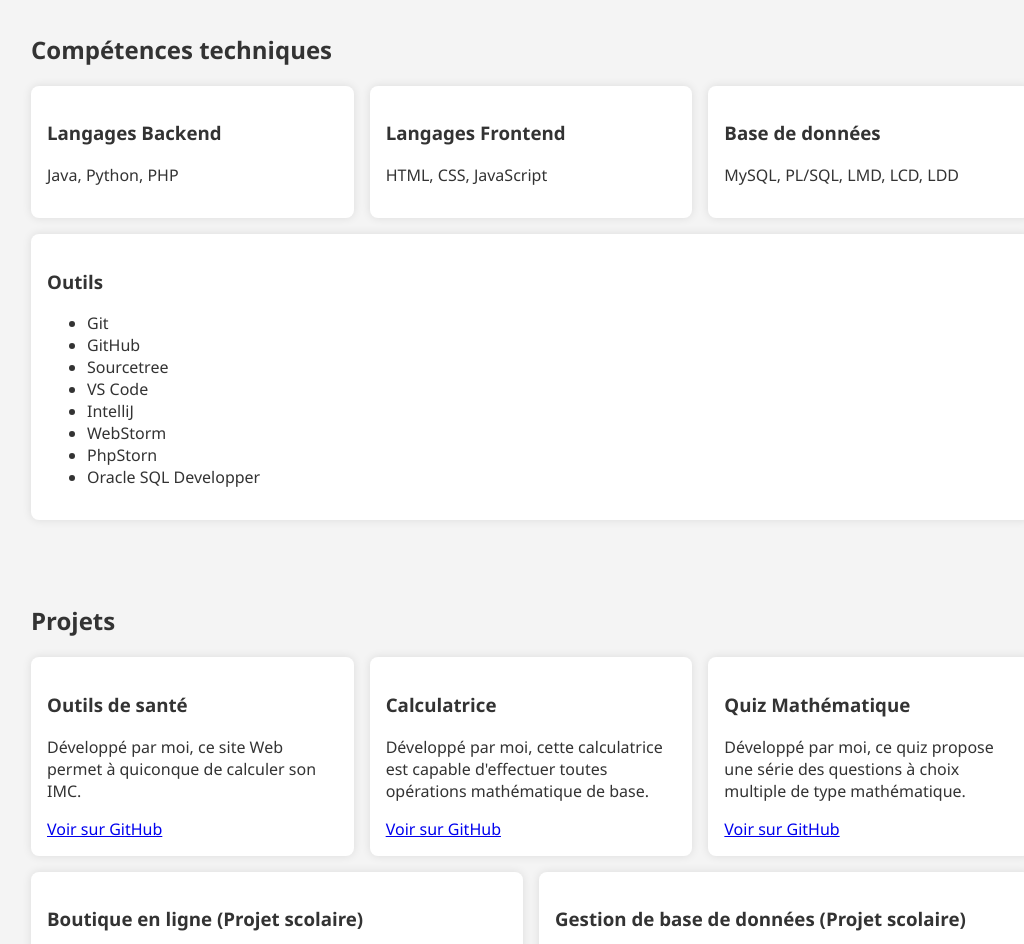
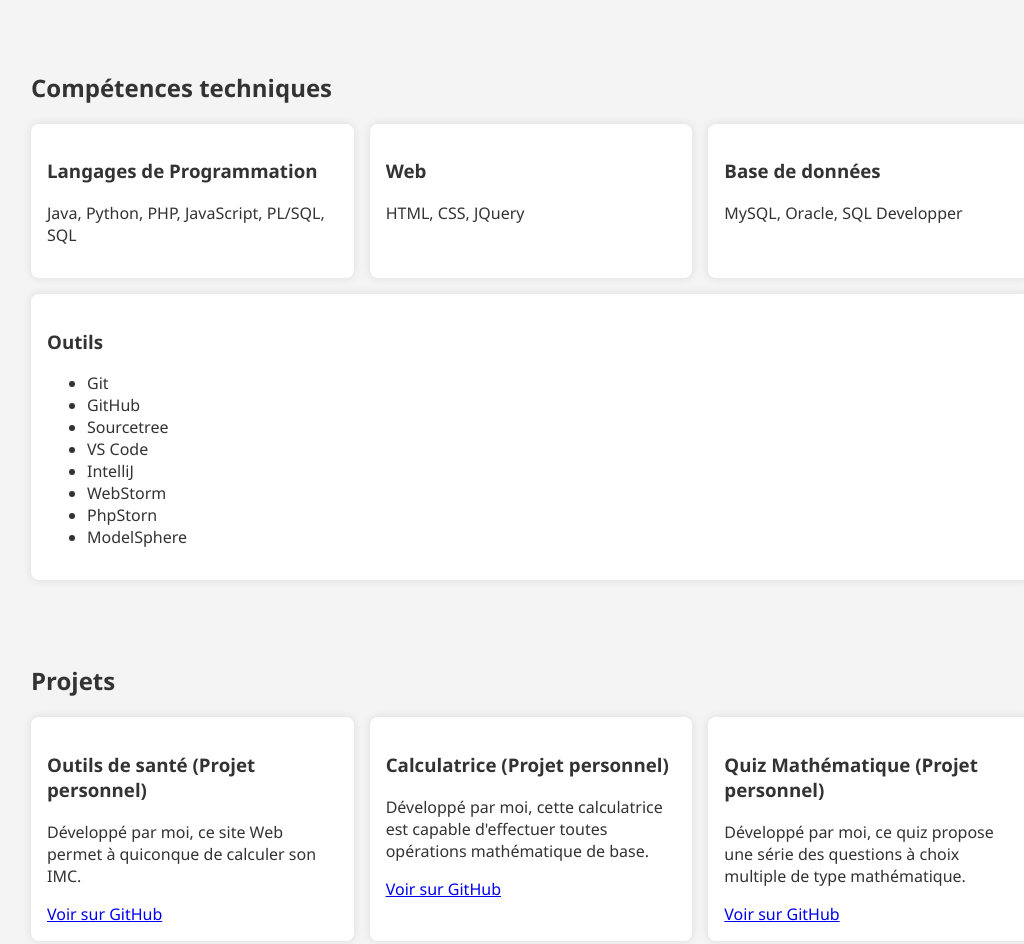
Before and after one commit to IVAN-LOT/ivan-lot.github.io, a plain HTML site: page index.html in a window 1280 px wide. Shown: the part 480-1424 px from the top of the page, without its empty margins (109-1133 px from the left). Drawn offline with Linux system fonts and the light colour scheme.

Commit message:
modif sur les compétences techniques

```diff
--- a/index.html
+++ b/index.html
@@ -12,6 +12,8 @@
   <header>
     <h1>Ivan Lot Nkamlekeu Ndeudjui</h1>
     <p>Étudiant en développement d'application | Futur ingénieur logiciel</p>
+    <p>lotnkamlekeu@yahoo.com | (581)-305-9544</p>
+
   </header>
 
   <nav>
@@ -33,16 +35,16 @@
     <h2>Compétences techniques</h2>
     <div class="skills">
       <div class="card">
-        <h3>Langages Backend</h3>
-        <p>Java, Python, PHP</p>
+        <h3>Langages de Programmation</h3>
+        <p>Java, Python, PHP, JavaScript, PL/SQL, SQL </p>
       </div>
       <div class="card">
-        <h3>Langages Frontend</h3>
-        <p>HTML, CSS, JavaScript</p>
+        <h3>Web</h3>
+        <p>HTML, CSS, JQuery</p>
       </div>
       <div class="card">
         <h3>Base de données</h3>
-        <p>MySQL, PL/SQL, LMD, LCD, LDD</p>
+        <p>MySQL, Oracle, SQL Developper</p>
       </div>
       <div class="card">
         <h3>Outils</h3>
@@ -51,7 +53,7 @@
             <li>Git</li> <li>GitHub</li>
             <li>Sourcetree</li> <li>VS Code</li>
             <li>IntelliJ</li> <li>WebStorm</li>
-            <li>PhpStorn</li> <li>Oracle SQL Developper</li>
+            <li>PhpStorn</li> <li>ModelSphere</li>
           </ul>
 
       </div>
@@ -62,17 +64,17 @@
     <h2>Projets</h2>
     <div class="projects">
       <div class="card">
-        <h3>Outils de santé</h3>
+        <h3>Outils de santé (Projet personnel)</h3>
         <p>Développé par moi, ce site Web permet à quiconque de calculer son IMC.</p>
         <a href="https://github.com/IVAN-LOT/imc-ivan.github.io" target="_blank" rel="noopener noreferrer">Voir sur GitHub</a>
       </div>
       <div class="card">
-        <h3>Calculatrice</h3>
+        <h3>Calculatrice (Projet personnel)</h3>
         <p>Développé par moi, cette calculatrice est capable d'effectuer toutes opérations mathématique de base.</p>
         <a href="https://github.com/IVAN-LOT/calculator-ivan.github.io" target="_blank" rel="noopener noreferrer">Voir sur GitHub</a>
       </div>
       <div class="card">
-        <h3>Quiz Mathématique</h3>
+        <h3>Quiz Mathématique (Projet personnel)</h3>
         <p>Développé par moi, ce quiz propose une série des questions à choix multiple de type mathématique.</p>
         <a href="https://github.com/IVAN-LOT/quiz-ivan.github.io" target="_blank" rel="noopener noreferrer">Voir sur GitHub</a>
       </div>
@@ -100,16 +102,16 @@
   </section>
 
   <section id="contact">
-
     <h2>Contactez-Moi </h2>
     <div id="formulaire"></div>
   </section>
 
   <footer>
-    <p>&copy; 2025 Ivan Lot Nkamlekeu Ndeudjui | <a href="https://github.com/IVAN-LOT" style="color: #bbb;">GitHub</a> |
+    <p>&copy; 2026 Ivan Lot Nkamlekeu Ndeudjui | <a href="https://github.com/IVAN-LOT" style="color: #bbb;">GitHub</a> |
       <a href="https://www.linkedin.com/in/ivan-lot-nkamlekeu-ndeudjui-45b763384?utm_source=share&utm_campaign=share_
       via&utm_content=profile&utm_medium=android_app" style="color: #bbb;">Linkedln</a></p>
   </footer>
+
 <script src="Script.js" defer></script>
 </body>
 </html>
```
